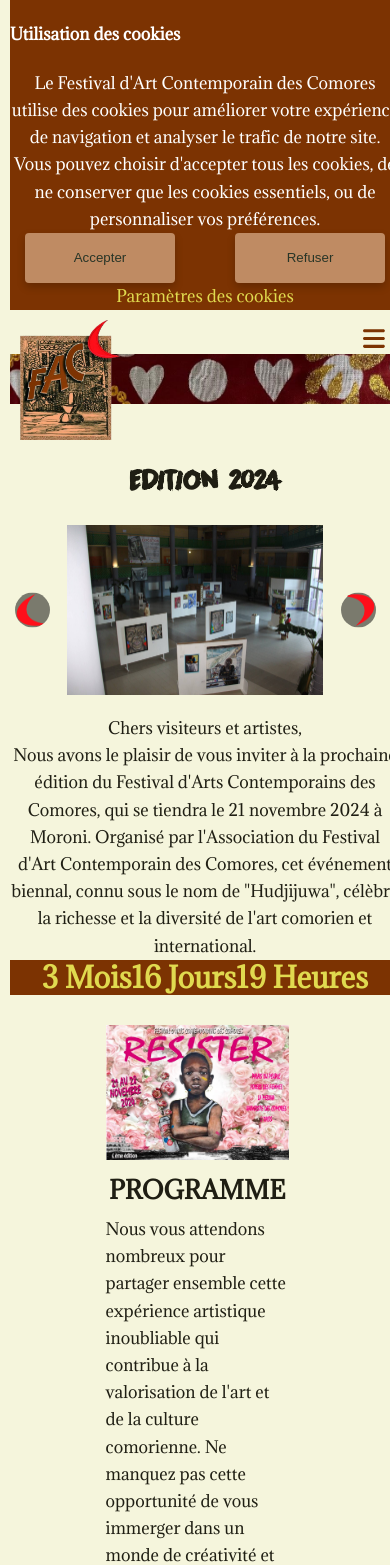
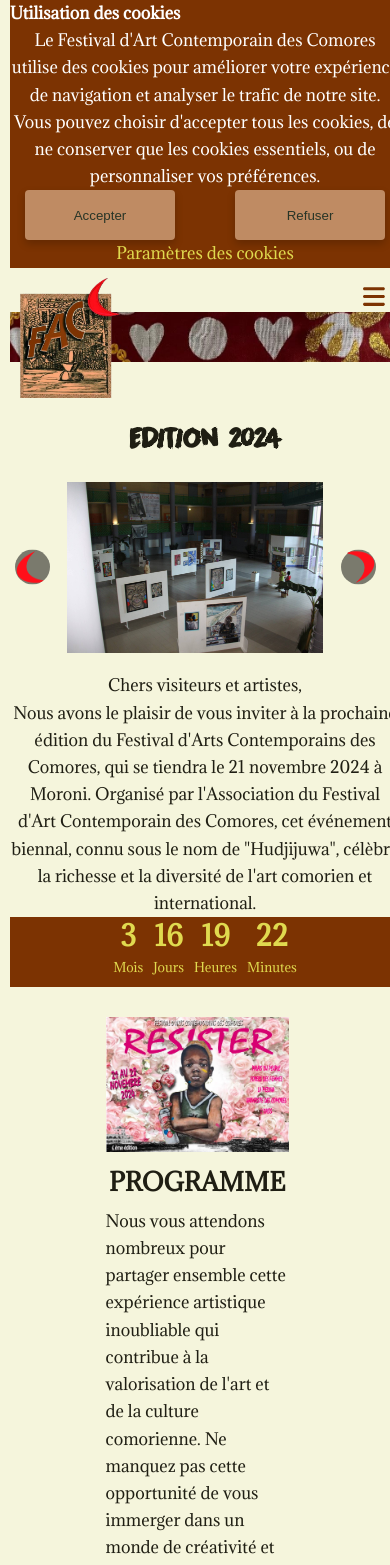
Before and after one commit to Soifiaouir/FACC, a React (Create React App) app: page /Edition2024 in a window 390 px wide. Shown: the top 1565 px of the page. Built offline with nearby package versions, Linux system fonts and the light colour scheme.

Commit message:
resp 29/08

```diff
--- a/src/components/compteurs/Compteur.css
+++ b/src/components/compteurs/Compteur.css
@@ -1,36 +1,87 @@
 .compteur {
-    font-family: 'Corbel';
-    font-size: 40px;
+    max-width: 100%;
+    position: relative;
+    overflow: hidden;
+    box-sizing: border-box;
+    display: flex;
+    align-items: center;
+    justify-content: center;
+    padding: 20px;
+    background-color:#7C3302 ;
+    color: #E0DA4F;
+    font-size: large;
+  }
+
+  .timer-container {
+    display: flex;
+    gap: 20px; /* Ajoute un espace uniforme entre les éléments du timer */
+    align-items: center;
+    justify-content: center;
+    width: 100%;
+    height: 100%;
+  }
+
+  .timer-item {
+    flex: 0 0 auto; /* Empêche les éléments de s'étirer */
+    display: flex;
+    flex-direction: column;
+    align-items: center;
+    justify-content: center;
+  }
+
+  .timer-value {
+    font-size: 2em; /* Taille de la valeur */
     font-weight: bold;
-    color: #E0DA4F;
-    display: flex;
-    justify-content: center;
-    align-items: center;
-    background-color: #7C3302;
-    height: 45px;
-    padding: 0 10px; /* Ajout de padding pour un meilleur espacement */
-}
+  }
 
-/* Media Queries pour le responsive */
+  .timer-label {
+    font-size: 0.8em; /* Taille du label */
+    margin-top: 5px; /* Espace entre la valeur et le label */
+  }
 
-@media (max-width: 768px) {
+  /* Responsive Design */
+  @media (max-width: 1200px) {
     .compteur {
-        font-size: 32px; /* Réduction de la taille de la police */
-        height: 40px; /* Ajustement de la hauteur */
+      padding: 15px 0;
     }
-}
 
-@media (max-width: 480px) {
+    .timer-container {
+      padding: 0 45px;
+    }
+  }
+
+  @media (max-width: 768px) {
     .compteur {
-        font-size: 28px; /* Réduction supplémentaire pour les petits écrans */
-        height: 35px; /* Ajustement de la hauteur */
+      padding: 10px 0;
     }
-}
 
-@media (max-width: 360px) {
+    .timer-container {
+      padding: 0 30px;
+      gap: 15px; /* Réduit l'espace sur les écrans plus petits */
+    }
+  }
+
+  @media (max-width: 480px) {
     .compteur {
-        font-size: 24px; /* Taille de police encore plus petite */
-        height: 30px; /* Ajustement de la hauteur */
-        padding: 0 5px; /* Réduction du padding */
+      padding: 5px 0;
     }
-}
+
+    .timer-container {
+      padding: 0 25px;
+      gap: 10px; /* Réduit encore l'espace sur les très petits écrans */
+    }
+
+    .timer-value {
+      font-size: 1.5em; /* Réduit la taille de la police sur les petits écrans */
+    }
+
+    .timer-label {
+      font-size: 0.7em;
+    }
+  }
+
+  /* Force mobile layout */
+  .compteur.mobile-always .timer-container {
+    padding: 0 15px;
+    gap: 10px;
+  }
--- a/src/components/compteurs/Compteur.jsx
+++ b/src/components/compteurs/Compteur.jsx
@@ -2,21 +2,21 @@ import React, { useState, useEffect } from 'react';
 import './Compteur.css';
 
 const Compteur = ({ eventDate }) => {
-  // Fonction pour calculer le temps restant jusqu'à la date de l'événement
   const calculateTimeLeft = () => {
     const difference = +new Date(eventDate) - +new Date();
     let timeLeft = {};
 
     if (difference > 0) {
-      const millisecondsInHour = 1000 * 60 * 60;
+      const millisecondsInMinute = 1000 * 60;
+      const millisecondsInHour = millisecondsInMinute * 60;
       const hoursInDay = 24;
       const daysInMonth = 30.44; // Moyenne approximative de jours par mois
 
-      // Calcul des mois, jours et heures restants
       timeLeft = {
         Mois: Math.floor(difference / (millisecondsInHour * hoursInDay * daysInMonth)),
         Jours: Math.floor((difference / (millisecondsInHour * hoursInDay)) % daysInMonth),
-        Heures: Math.floor((difference / millisecondsInHour) % hoursInDay)
+        Heures: Math.floor((difference / millisecondsInHour) % hoursInDay),
+        Minutes: Math.floor((difference / millisecondsInMinute) % 60)
       };
     }
 
@@ -25,39 +25,40 @@ const Compteur = ({ eventDate }) => {
     return timeLeft;
   };
 
-  // État pour stocker le temps restant
   const [timeLeft, setTimeLeft] = useState(calculateTimeLeft());
 
-  // Effet pour mettre à jour le temps restant chaque heure
   useEffect(() => {
-    const timer = setTimeout(() => {
+    const timer = setInterval(() => {
       setTimeLeft(calculateTimeLeft());
-    }, 3600000); // Mise à jour toutes les heures (3600000 ms = 1 heure)
+    }, 60000); // Mise à jour toutes les minutes (60000 ms = 1 minute)
 
-    // Nettoyage du timer lors du démontage du composant
-    return () => clearTimeout(timer);
-  });
+    return () => clearInterval(timer);
+  }, [eventDate]);
 
-  // Tableau pour stocker les composants d'affichage du temps
   const timerComponents = [];
 
-  // Création des composants d'affichage pour chaque unité de temps
   Object.keys(timeLeft).forEach((interval) => {
     if (!timeLeft[interval]) {
       return;
     }
 
     timerComponents.push(
-      <span key={interval}>
-        {timeLeft[interval]} {interval}{" "}
+      <span key={interval} className="timer-item">
+        <span className="timer-value">{timeLeft[interval]}</span>
+        <span className="timer-label">{interval}</span>
       </span>
     );
   });
 
-  // Rendu du composant
   return (
     <div className='compteur'>
-      {timerComponents.length ? timerComponents : <span>Un nouvel événement est en préparation</span>}
+      {timerComponents.length ? (
+        <div className="timer-container">
+          {timerComponents}
+        </div>
+      ) : (
+        <span>Un nouvel événement est en préparation</span>
+      )}
     </div>
   );
 };
--- a/src/components/footer/Footer.css
+++ b/src/components/footer/Footer.css
@@ -8,12 +8,6 @@
     font-weight: bold;
     font-size: 15px;
     padding: 20px;
-}
-
-.contenus {
-    width: 100%;
-    display: flex;
-    flex-direction: row;
 }
 
 .footer-logo {
@@ -28,30 +22,36 @@
     max-width: 100%;
 }
 
-.footer-container {
+.contenus {
+    width: 100%;
     display: flex;
-    flex: 1;
     flex-direction: column;
-    justify-content: space-between;
 }
+
 
 .columns {
     display: flex;
+    flex-direction: row;
     justify-content: space-between;
     align-items: flex-start;
     flex: 1;
     padding: 0 20px;
+
 }
 
 .footer-column {
-    text-align: center;
+    text-align: start;
     flex: 1;
-    padding: 10px;
+}
+
+.footer-column h3{
+    text-align: start;
 }
 
 .footer-signature {
     text-align: center;
     padding: 10px 0;
+    filter :blur(0.7px)
 }
 
 a {
--- a/src/components/footer/Footer.jsx
+++ b/src/components/footer/Footer.jsx
@@ -11,8 +11,8 @@ const Footer = () => {
         <Link to="/" className="logo-link"><img src={Logofacc} alt='logofacc' className="Facclogo"/></Link>
       </div>
       <div className="contenus">
-         <div className='columns'>
-
+         <div >
+              <div className='columns'>
               <div className="footer-column">
                 <h3>FACC</h3>
                 <Link to="/Apropos"><p>A propos</p></Link>
@@ -30,9 +30,9 @@ const Footer = () => {
                   <p><a href="https://biennaledakar.org/" target="_blank" rel="noopener noreferrer">Biennale de Dakar</a></p>
                   </div>
               </div>
-
+            </div>
             <div className="footer-signature" id='mobile'>
-                  <p><a href="www.linkedin.com/in/soifia-ouirdane-04a81a2bb">Soifia Ouirdane</a></p>
+                  <p><a href="www.linkedin.com/in/soifia-ouirdane-04a81a2bb" target="_blank">Soifia Ouirdane</a></p>
             </div>
           </div>
 
--- a/src/pages/acceuil/acceuil.css
+++ b/src/pages/acceuil/acceuil.css
@@ -60,22 +60,26 @@ h3{
 }
 
 .futur {
+    padding-left: 5%;
     display: flex;
     flex-direction: row;
     align-items: center;
     justify-content: center;
     text-align: left;
-    gap: 60px;
-    width: 90%;
+    width: 80%;
     padding-bottom: 10px;
 }
 
 .sectionG {
-    width: 40%;
+    width: 100%;
+}
+p{
+    margin: 0%;
 }
 
-.event{
-    text-align: left;
+h4{
+    font-family: 'Corbel';
+    margin: 0%;
 }
 
 
@@ -99,7 +103,7 @@ h3{
 .mobil{
     background-color: #7C3302;
     width: 100%;
-    color:#C4CEDE;
+    color:#E0DA4F;
     height: 100px;
     display: flex;
     align-items: center;
--- a/src/pages/acceuil/acceuil.jsx
+++ b/src/pages/acceuil/acceuil.jsx
@@ -34,8 +34,8 @@ function Acceuil() {
                     <h2>Evenement à venir</h2>
                 <div className="futur">
                     <div className="sectionG">
-                       <p className="event">Le Festival d’Arts Contemporains desComores : FACC, se tiendra du 21 au 28 novembre 2024 à Moroni. <br/>
-                        Cette sixième édition aura pour thème général <b>RESISTER</b> c’est-à-dire l’engagement à être, faire et avoir pour la réalisation de nos rêves. Résister c’est nourrir, conserver notre vitalité, notre émerveillement. Résister invite à s’affirmer, s’inventer, rechercher le désir, l’exprimer en rapport avec un présent qui est appelé à progresser, évoluer. <br/>
+                       <h4>Le Festival d’Arts Contemporains desComores : FACC, se tiendra du 21 au 28 novembre 2024 à Moroni. </h4>
+                        <p>Cette sixième édition aura pour thème général <b>RESISTER</b> c’est-à-dire l’engagement à être, faire et avoir pour la réalisation de nos rêves. Résister c’est nourrir, conserver notre vitalité, notre émerveillement. Résister invite à s’affirmer, s’inventer, rechercher le désir, l’exprimer en rapport avec un présent qui est appelé à progresser, évoluer. <br/>
                         Résister c’est aussi sublimer son monde en le présentant tel qu’il est souhaité.<br/>
                         Cette dimension introspective permet à l’artiste de creuser en lui pour s’offrir au monde, son monde. C’est un acte de générosité, de partage, création du vivre et construire ensemble.<br/>
                         L’art par ce qu’il donne à voir, montrer, entendre, ressentir, invite dans son essence la plus profonde à résister. Le choix du vecteur, de l’esthétique concourt également à cet objectif puissant qui questionne de tous temps.<br/>
@@ -43,8 +43,8 @@ function Acceuil() {
                        </p>
                         <h3 className="mobil">12 ans d'art</h3>
                     </div>
-                    <img src={Invitation} alt='Invitaion' class='invitation' />
-                </div>
+                    <img src={Invitation} alt='Invitaion' className='invitation' />
+                    </div>
                 <div className="compt">
                     <h3 className="E">6ème Edition:</h3>
                     <Compteur eventDate={eventDate}/>
--- a/src/pages/lieu/Lieux.css
+++ b/src/pages/lieu/Lieux.css
@@ -31,14 +31,14 @@
     display: block;
     margin: 0 auto;
     padding-top: 1%;
-    max-width: 100%; /* Assure que l'image ne dépasse pas son conteneur */
+    max-width: 100%;
 }
 
 /* Media Queries pour le responsive */
 @media screen and (max-width: 1024px) {
     .lugar img {
-        width: 100%; /* L'image prend toute la largeur disponible */
-        max-width: 500px; /* Mais ne dépasse pas 500px */
+        width: 100%;
+        max-width: 500px;
     }
 }
 
@@ -53,14 +53,34 @@
     }
 
     .lugar img {
-        width: 90%; /* Réduit légèrement la largeur pour les écrans moyens */
-        max-width: 450px; /* Ajuste la largeur maximale */
+        width: 90%;
+        max-width: 450px;
     }
 }
 
 @media screen and (max-width: 480px) {
     .lugar img {
-        width: 95%; /* Utilise presque toute la largeur sur les petits écrans */
-        max-width: none; /* Supprime la largeur maximale pour les très petits écrans */
+        width: 95%;
+        max-width: none;
     }
 }
+
+/* Nouvelle media query pour 360px */
+@media screen and (max-width: 360px) {
+    .donde {
+        padding-left: 1%;
+        padding-right: 1%;
+    }
+
+    .lugar img {
+        width: 80%; /* Utilise presque toute la largeur disponible */
+    }
+
+    .Where {
+        font-size: 0.9em; /* Réduit légèrement la taille de la police */
+    }
+
+    .lugar {
+        padding: 10px 0; /* Ajoute un peu d'espace vertical */
+    }
+}
```
Also changed, not shown: 1 other file (tests, documents, lock files or other folders).
